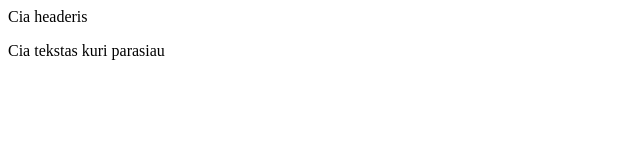
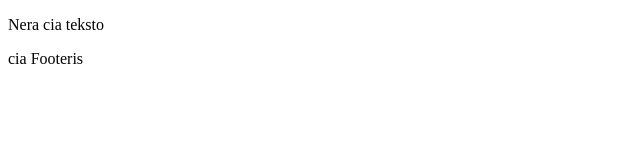
Before and after one commit to Paskanas/6-git-conflict, a website: page index.html in a window 1280 px wide. Shown: the whole page, without its empty margins (0-640 px from the left). Drawn offline with Linux system fonts and the light colour scheme.

Commit message:
footeris

```diff
--- a/index.html
+++ b/index.html
@@ -7,8 +7,7 @@
     <title>Git conflicts</title>
   </head>
   <body>
-    <header>Cia headeris</header>
-    <div style="background-color: aqua"></div>
-    <p>Cia tekstas kuri parasiau</p>
+    <p>Nera cia teksto</p>
+    <footer>cia Footeris</footer>
   </body>
 </html>
```
